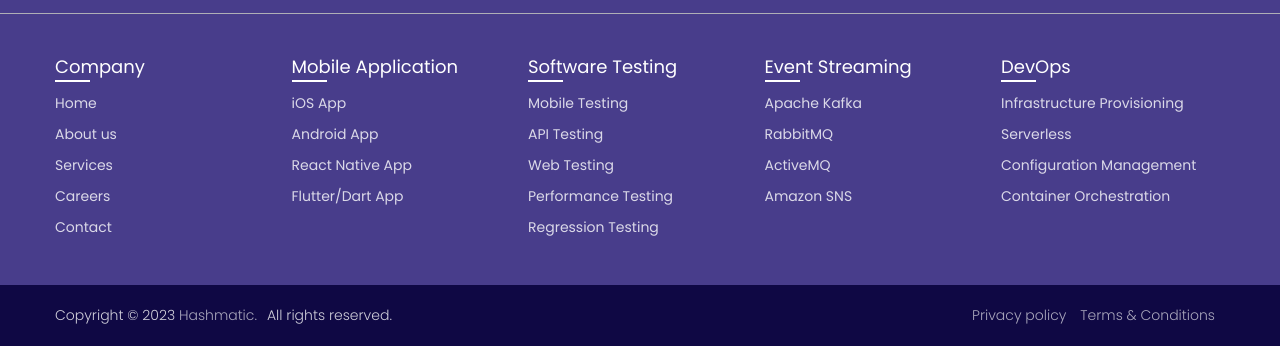
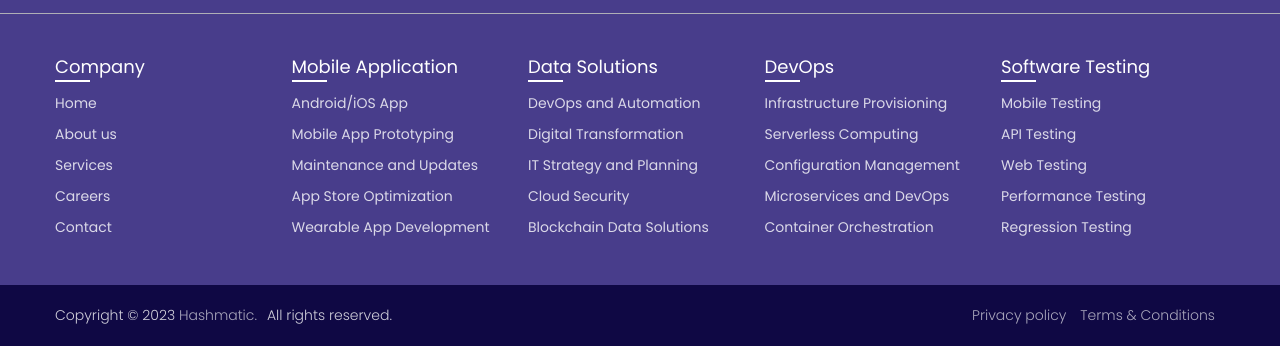
Before and after one commit to abhisheksingh-17/Footer, a plain HTML site: page index.html in a window 1280 px wide. Shown: the part 454-800 px from the top of the page. Drawn offline with Linux system fonts and the light colour scheme.

Commit message:
Result Commit

```diff
--- a/index.html
+++ b/index.html
@@ -17,7 +17,7 @@
                     <span class="logo_name">ashmatic</span>
                 </div>
                 <div class="media-icons">
-                    <a href="https://www.linkedin.com/company/hashmatic/" target="_blank"><i class="fab fa-linkedin-in"></i></a>
+                    <a href="#" target="_blank"><i class="fab fa-linkedin-in"></i></a>
                     <a href="#" target="_blank"><i class="fab fa-facebook-f"></i></a>
                     <a href="#" target="_blank"><i class="fab fa-instagram"></i></a>
                     <a href="#" target="_blank"><i class="fab fa-twitter"></i></a>
@@ -35,10 +35,27 @@
                 </ul>
                 <ul class="box">
                     <li class="link_name">Mobile Application</li>
-                    <li><a href="#">iOS App</a></li>
-                    <li><a href="#">Android App</a></li>
-                    <li><a href="#">React Native App</a></li>
-                    <li><a href="#">Flutter/Dart App</a></li>
+                    <li><a href="#">Android/iOS App</a></li>
+                    <li><a href="#">Mobile App Prototyping</a></li>
+                    <li><a href="#">Maintenance and Updates</a></li>
+                    <li><a href="#">App Store Optimization</a></li>
+                    <li><a href="#">Wearable App Development</a></li>
+                </ul>
+                <ul class="box">
+                    <li class="link_name">Data Solutions</li>
+                    <li><a href="#">DevOps and Automation</a></li>
+                    <li><a href="#">Digital Transformation</a></li>
+                    <li><a href="#">IT Strategy and Planning</a></li>
+                    <li><a href="#">Cloud Security</a></li>
+                    <li><a href="#">Blockchain Data Solutions</a></li>
+                </ul>
+                <ul class="box">
+                    <li class="link_name">DevOps</li>
+                    <li><a href="#">Infrastructure Provisioning</a></li>
+                    <li><a href="#">Serverless Computing</a></li>
+                    <li><a href="#">Configuration Management</a></li>
+                    <li><a href="#">Microservices and DevOps</a></li>
+                    <li><a href="#">Container Orchestration</a></li>
                 </ul>
                 <ul class="box">
                     <li class="link_name">Software Testing</li>
@@ -47,20 +64,6 @@
                     <li><a href="#">Web Testing</a></li>
                     <li><a href="#">Performance Testing</a></li>
                     <li><a href="#">Regression Testing</a></li>
-                </ul>
-                <ul class="box">
-                    <li class="link_name">Event Streaming</li>
-                    <li><a href="#">Apache Kafka</a></li>
-                    <li><a href="#">RabbitMQ</a></li>
-                    <li><a href="#">ActiveMQ</a></li>
-                    <li><a href="#">Amazon SNS</a></li>
-                </ul>
-                <ul class="box">
-                    <li class="link_name">DevOps</li>
-                    <li><a href="#">Infrastructure Provisioning</a></li>
-                    <li><a href="#">Serverless</a></li>
-                    <li><a href="#">Configuration Management</a></li>
-                    <li><a href="#">Container Orchestration</a></li>
                 </ul>
                 <!--
                 <ul class="box input-box">
```
Also changed, not shown: Result/1.png (added).
